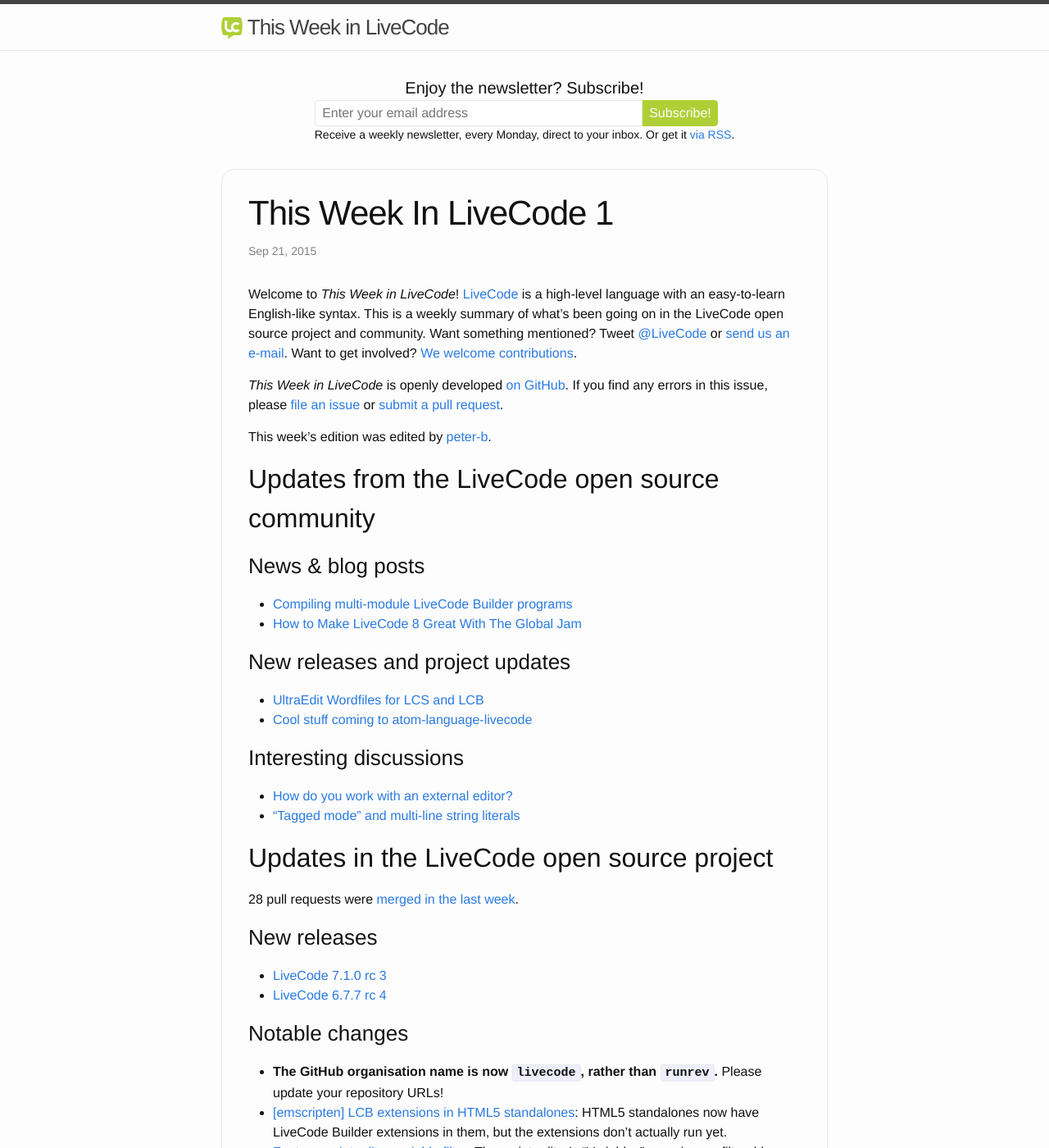
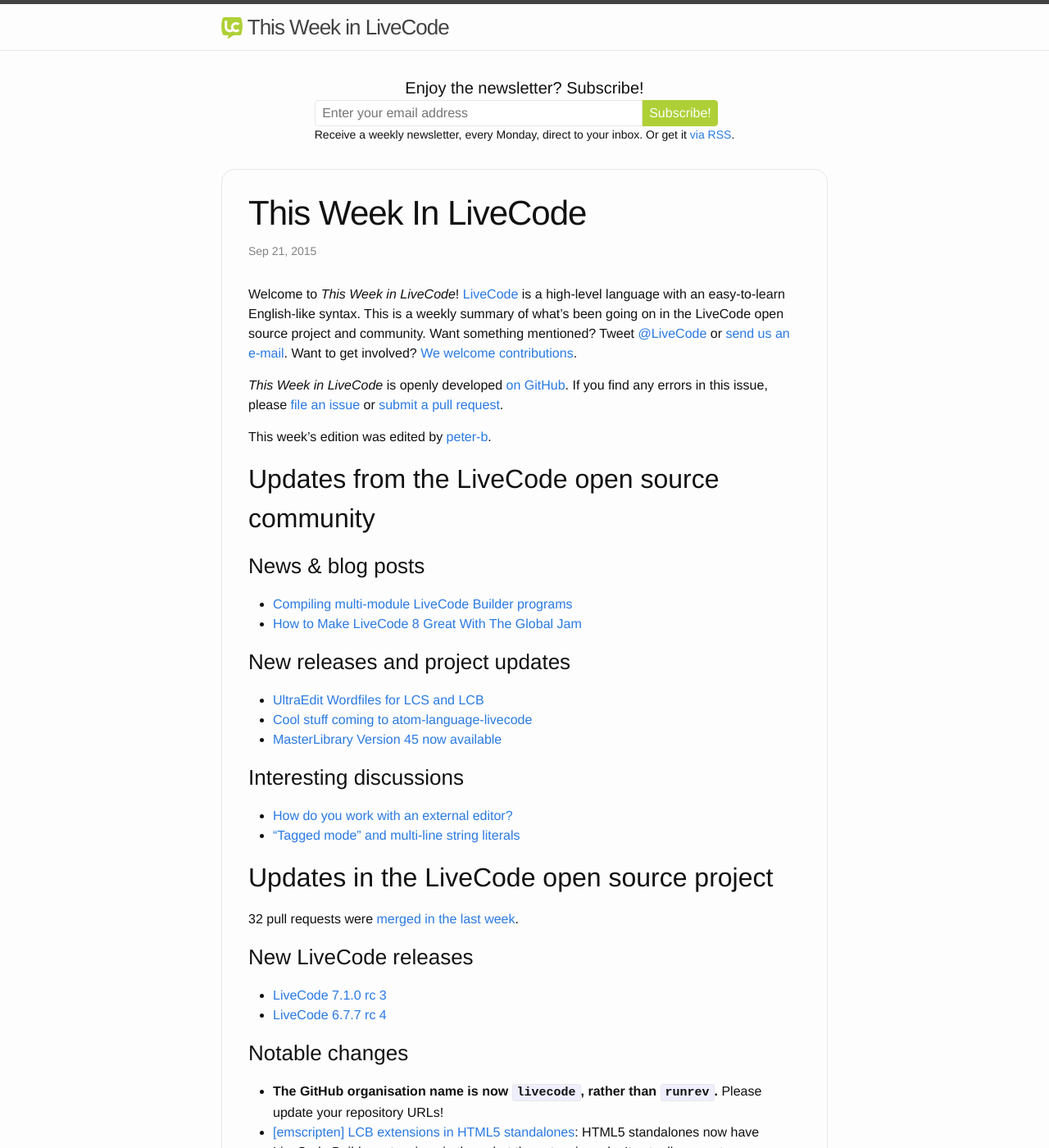
Before and after one commit to livecode/this-week-in-livecode, a Jekyll site: the page built from _posts/2015-09-21-this-week-in-livecode-1.markdown, in a window 1280 px wide and 1400 px high. Shown: the whole window at 82% size. Built offline with Jekyll 4.4.1, drawn with Linux system fonts in a browser that asks for light colours.

Commit message:
Issue 1: final tweaks before release

```diff
--- a/_posts/2015-09-21-this-week-in-livecode-1.markdown
+++ b/_posts/2015-09-21-this-week-in-livecode-1.markdown
@@ -1,6 +1,6 @@
 ---
 layout: post
-title:  "This Week In LiveCode 1"
+title:  "This Week In LiveCode"
 date:   2015-09-21 00:00
 categories: issue
 ---
@@ -22,6 +22,7 @@
 
 * [UltraEdit Wordfiles for LCS and LCB](http://lists.runrev.com/pipermail/use-livecode/2015-September/218745.html)
 * [Cool stuff coming to atom-language-livecode](http://lists.runrev.com/pipermail/use-livecode/2015-September/218792.html)
+* [MasterLibrary Version 45 now available](http://lists.runrev.com/pipermail/use-livecode/2015-September/218858.html)
 
 ### Interesting discussions
 
@@ -30,9 +31,9 @@
 
 ## Updates in the LiveCode open source project
 
-28 pull requests were [merged in the last week](https://github.com/search?l=&o=asc&s=created&type=Issues&utf8=%E2%9C%93&q=org%3Alivecode+is%3Apublic+is%3Apr+is%3Amerged+merged%3A2015-09-14..2015-09-21).
+32 pull requests were [merged in the last week](https://github.com/search?l=&o=asc&s=created&type=Issues&utf8=%E2%9C%93&q=org%3Alivecode+is%3Apublic+is%3Apr+is%3Amerged+merged%3A2015-09-14..2015-09-20).
 
-### New releases
+### New LiveCode releases
 
 * [LiveCode 7.1.0 rc 3](http://downloads.livecode.com/livecode/#7_1_0)
 * [LiveCode 6.7.7 rc 4](http://downloads.livecode.com/livecode/#6_7_7)
```
